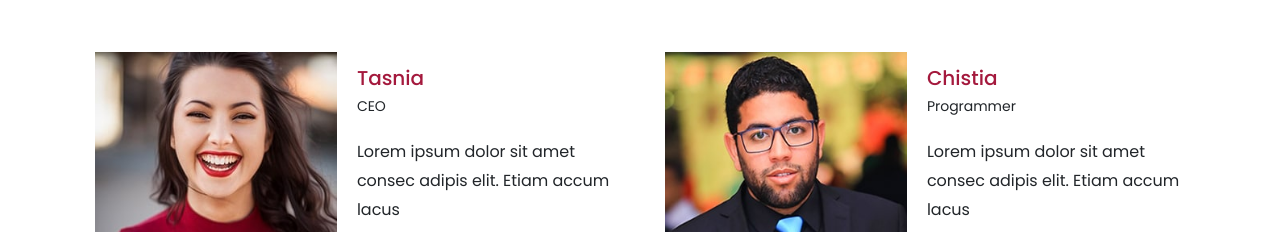
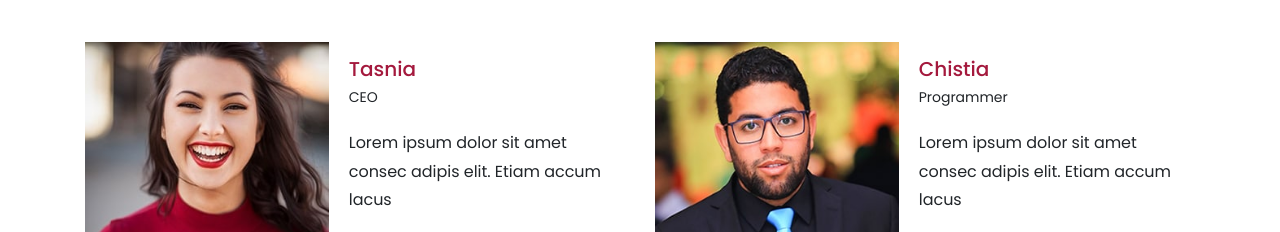
Before and after one commit to chistiaumair/portfolio-1, a plain HTML site: page index.html in a window 1280 px wide. Shown: the part 6767-6999 px from the top of the page. Drawn offline with Linux system fonts and the light colour scheme.

Commit message:
responsive last update

```diff
--- a/assets/css/template-parts/_team.scss
+++ b/assets/css/template-parts/_team.scss
@@ -95,8 +95,7 @@
 @media only screen and (min-width: 992px){
     .team-item {
         gap: 0;
-        margin: 1rem;
-        margin-bottom: 2rem;
+        margin-bottom: .5rem;
     }
     .team-img {
         min-height: 0;
```
Also changed, not shown: assets/css/style.css, 1 other file.
